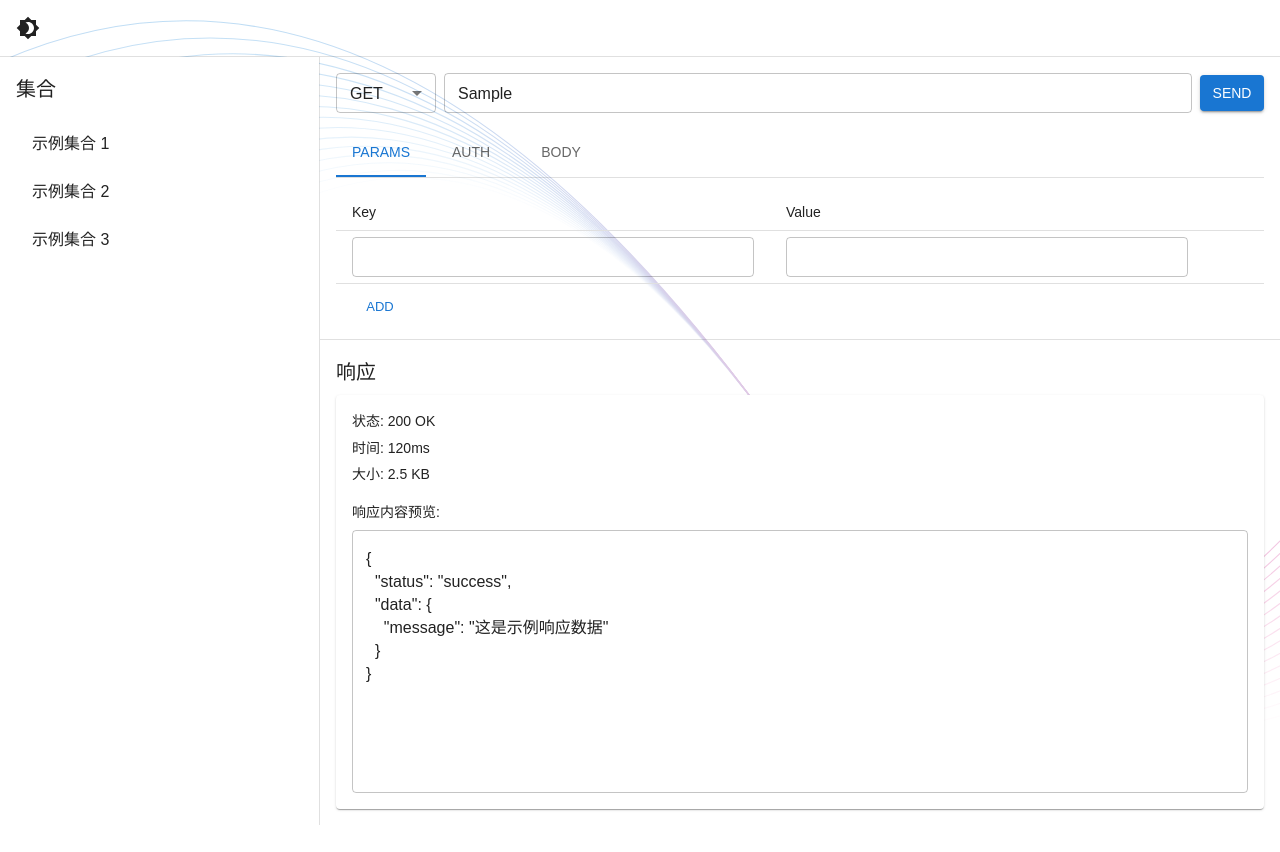
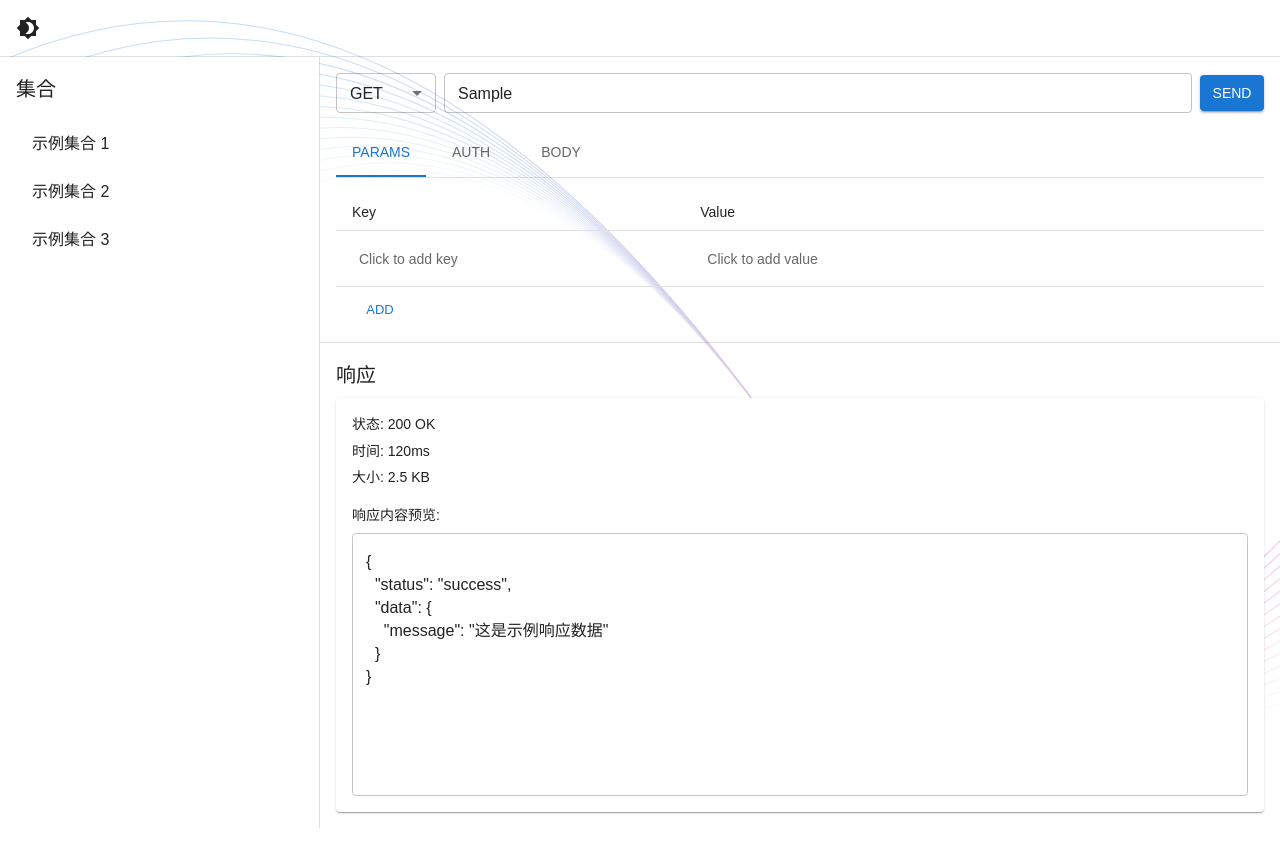
Before and after one commit to chendonming/dmApi, a React (Vite) app in the folder src/renderer/: page / in a window 1280 px wide. Both pictures are taken after typing "Sample" into the empty fields and a click on the button "ADD". Shown: the top 852 px of the page. Built offline with nearby package versions, Linux system fonts and the light colour scheme; some icons are missing; a web font is replaced by a local one.

Commit message:
style: KeyValueEditor输入平滑，避免视觉突变

```diff
--- a/src/renderer/src/components/KeyValueEditor.tsx
+++ b/src/renderer/src/components/KeyValueEditor.tsx
@@ -1,11 +1,10 @@
-import React from 'react'
+import React, { useState, useRef, useEffect } from 'react'
 import {
   Table,
   TableBody,
   TableCell,
   TableHead,
   TableRow,
-  TextField,
   Button,
   IconButton,
   Box
@@ -23,7 +22,16 @@ interface KeyValueEditorProps {
   onChange: (value: KeyValuePair[]) => void
 }
 
+interface EditingCell {
+  rowIndex: number
+  col: 'key' | 'value'
+}
+
 const KeyValueEditor: React.FC<KeyValueEditorProps> = ({ value, onChange }) => {
+  const [editing, setEditing] = useState<EditingCell | null>(null)
+  const [tempValue, setTempValue] = useState('')
+  const editRef = useRef<HTMLDivElement>(null)
+
   const handleAdd = (): void => {
     onChange([...value, { key: '', value: '' }])
   }
@@ -33,9 +41,112 @@ const KeyValueEditor: React.FC<KeyValueEditorProps> = ({ value, onChange }) => {
     onChange(newValue)
   }
 
-  const handleChange = (index: number, field: 'key' | 'value', newValue: string): void => {
-    const updated = value.map((item, i) => (i === index ? { ...item, [field]: newValue } : item))
-    onChange(updated)
+  const handleCellClick = (rowIndex: number, col: 'key' | 'value'): void => {
+    const currentText = value[rowIndex][col]
+    setTempValue(currentText)
+    setEditing({ rowIndex, col })
+  }
+
+  const handleSave = (): void => {
+    if (editing) {
+      const updated = value.map((item, i) =>
+        i === editing.rowIndex ? { ...item, [editing.col]: tempValue.trim() } : item
+      )
+      onChange(updated)
+      setEditing(null)
+      setTempValue('')
+    }
+  }
+
+  const handleCancel = (): void => {
+    setEditing(null)
+    setTempValue('')
+  }
+
+  const handleKeyDown = (e: React.KeyboardEvent<HTMLDivElement>): void => {
+    if (e.key === 'Enter') {
+      e.preventDefault()
+      handleSave()
+    } else if (e.key === 'Escape') {
+      e.preventDefault()
+      handleCancel()
+    }
+  }
+
+  useEffect(() => {
+    if (editing && editRef.current) {
+      editRef.current.focus()
+      // Move cursor to end
+      const range = document.createRange()
+      const selection = window.getSelection()
+      range.selectNodeContents(editRef.current)
+      range.collapse(false)
+      selection?.removeAllRanges()
+      selection?.addRange(range)
+    }
+  }, [editing])
+
+  const renderCell = (rowIndex: number, col: 'key' | 'value', text: string): React.ReactElement => {
+    const isEditing = editing && editing.rowIndex === rowIndex && editing.col === col
+
+    if (isEditing) {
+      return (
+        <Box
+          ref={editRef}
+          component="div"
+          contentEditable
+          suppressContentEditableWarning
+          sx={{
+            cursor: 'text',
+            minHeight: '32px',
+            display: 'flex',
+            alignItems: 'flex-start',
+            padding: '8.5px 14px',
+            borderRadius: '4px',
+            outline: 'none',
+            border: '1px solid #1976d2',
+            backgroundColor: 'rgba(25, 118, 210, 0.08)',
+            wordWrap: 'break-word',
+            whiteSpace: 'pre-wrap',
+            overflowWrap: 'break-word',
+            maxWidth: '100%'
+          }}
+          onInput={(e) => setTempValue(e.currentTarget.textContent || '')}
+          onBlur={handleSave}
+          onKeyDown={handleKeyDown}
+        >
+          {tempValue}
+        </Box>
+      )
+    }
+
+    return (
+      <Box
+        component="div"
+        sx={{
+          cursor: 'pointer',
+          minHeight: '32px',
+          display: 'flex',
+          alignItems: 'flex-start',
+          padding: '8.5px 14px',
+          borderRadius: '4px',
+          outline: 'none',
+          border: '1px solid transparent',
+          backgroundColor: 'transparent',
+          color: text ? 'text.primary' : 'text.secondary',
+          wordWrap: 'break-word',
+          whiteSpace: 'pre-wrap',
+          overflowWrap: 'break-word',
+          maxWidth: '100%',
+          '&:hover': {
+            backgroundColor: 'action.hover'
+          }
+        }}
+        onClick={() => handleCellClick(rowIndex, col)}
+      >
+        {text || (col === 'key' ? 'Click to add key' : 'Click to add value')}
+      </Box>
+    )
   }
 
   return (
@@ -43,29 +154,19 @@ const KeyValueEditor: React.FC<KeyValueEditorProps> = ({ value, onChange }) => {
       <Table size="small">
         <TableHead>
           <TableRow>
-            <TableCell>Key</TableCell>
-            <TableCell>Value</TableCell>
+            <TableCell sx={{ width: '40%' }}>Key</TableCell>
+            <TableCell sx={{ width: '60%' }}>Value</TableCell>
             <TableCell width="50px"></TableCell>
           </TableRow>
         </TableHead>
         <TableBody>
           {value.map((pair, index) => (
             <TableRow key={index}>
-              <TableCell>
-                <TextField
-                  size="small"
-                  fullWidth
-                  value={pair.key}
-                  onChange={(e) => handleChange(index, 'key', e.target.value)}
-                />
+              <TableCell sx={{ p: 1 }}>
+                {renderCell(index, 'key', pair.key)}
               </TableCell>
-              <TableCell>
-                <TextField
-                  size="small"
-                  fullWidth
-                  value={pair.value}
-                  onChange={(e) => handleChange(index, 'value', e.target.value)}
-                />
+              <TableCell sx={{ p: 1 }}>
+                {renderCell(index, 'value', pair.value)}
               </TableCell>
               <TableCell>
                 <IconButton size="small" onClick={() => handleDelete(index)}>
@@ -76,7 +177,12 @@ const KeyValueEditor: React.FC<KeyValueEditorProps> = ({ value, onChange }) => {
           ))}
         </TableBody>
       </Table>
-      <Button startIcon={<AddIcon />} onClick={handleAdd} sx={{ mt: 1 }} size="small">
+      <Button
+        startIcon={<AddIcon />}
+        onClick={handleAdd}
+        sx={{ mt: 1 }}
+        size="small"
+      >
         Add
       </Button>
     </Box>
```
